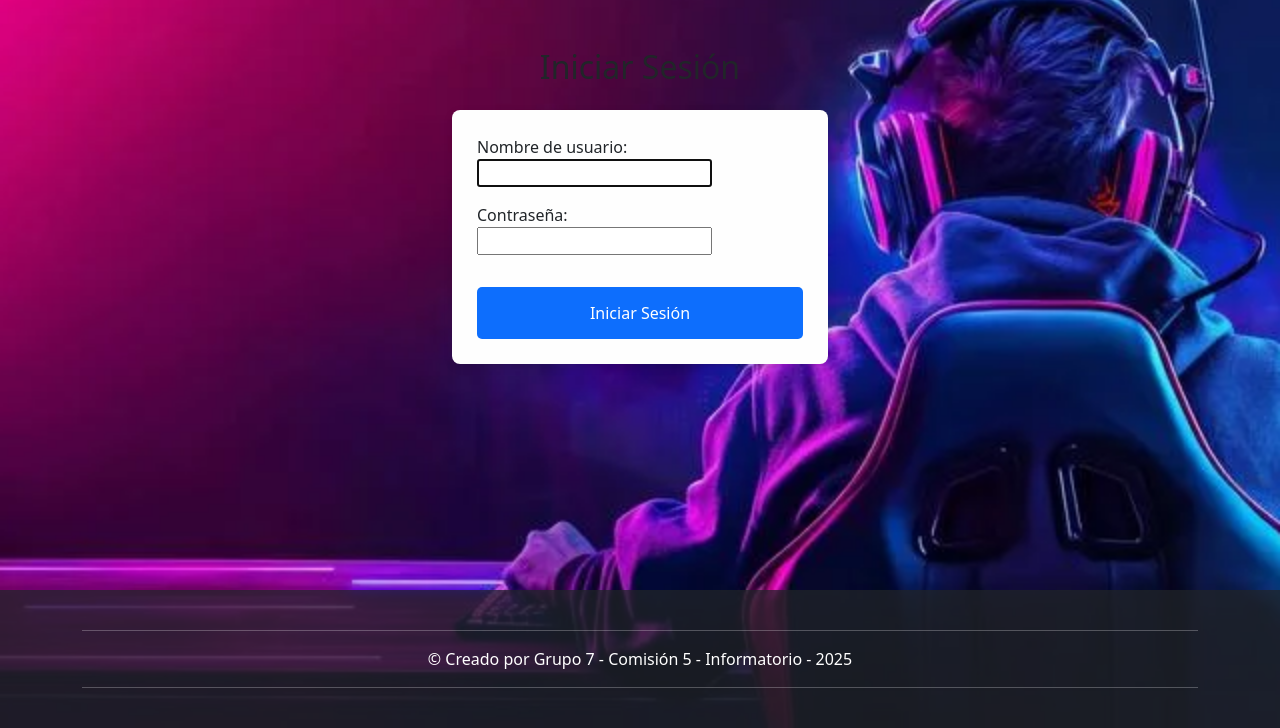
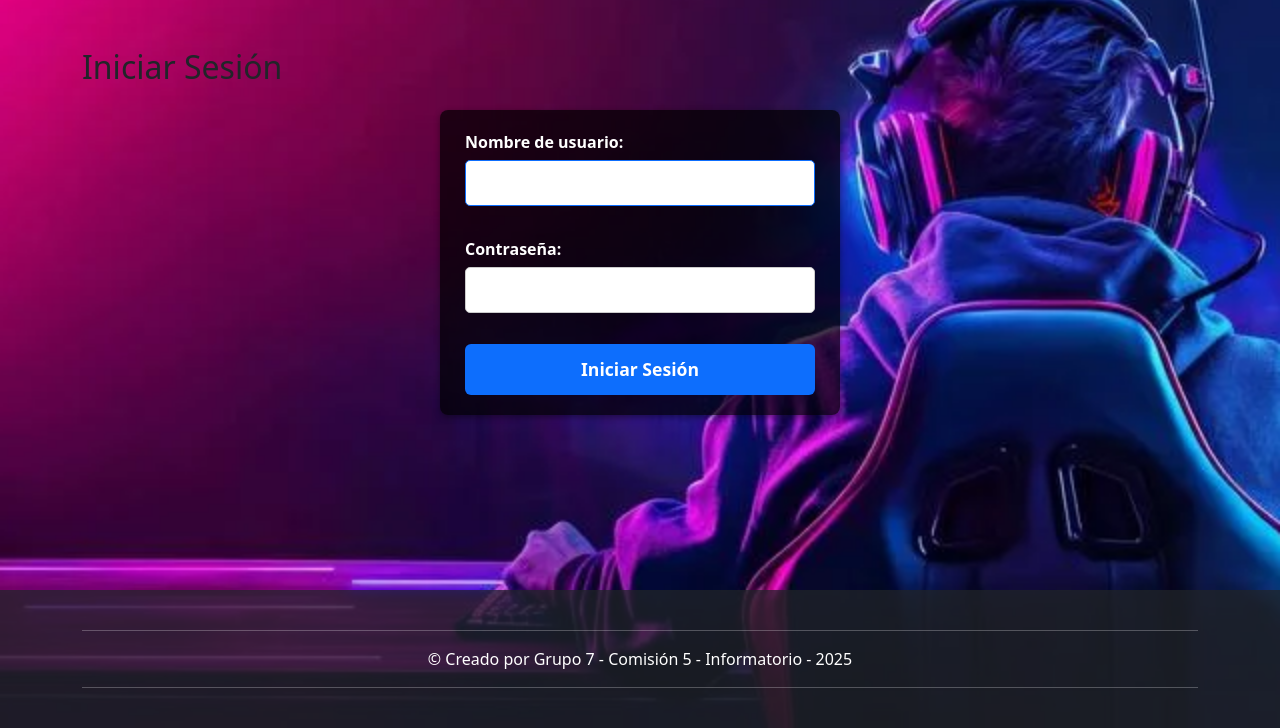
Before and after one commit to Diego-Avanzatti/G-Seven, a Django app: page /iniciar_sesion/ in a window 1280 px wide. Shown: the part 72-800 px from the top of the page. Run offline with Django 5.2, Linux system fonts and the light colour scheme.

Commit message:
Actualización login

```diff
--- a/blog/static/css/usuarios/login.css
+++ b/blog/static/css/usuarios/login.css
@@ -1,14 +1,56 @@
-.container{
-  flex: 1;
+/* Contenedor principal del formulario de login */
+.form-container {
+  background-color: rgba(0, 0, 0, 0.7); /* Fondo oscuro semitransparente */
+  padding: 20px 25px;
+  border-radius: 8px;
+  box-shadow: 0 2px 6px rgba(0,0,0,0.4);
+  color: white; /* Texto blanco para contraste */
+  max-width: 400px; /* más angosto que el de post */
+  margin: auto;
 }
 
-form {
-  background-color: #fefefe;
-  padding: 25px;
-  border-radius: 8px;
-  box-shadow: 0 3px 10px rgba(0,0,0,0.1);
+/* Etiquetas */
+.form-container label {
+  font-weight: 600;
+  margin-bottom: 6px;
+  display: block;
 }
 
-button {
+/* Campos de texto y contraseña */
+.form-container input[type="text"],
+.form-container input[type="password"] {
+  width: 100%;
+  padding: 10px 12px;
+  border: 1.5px solid #ccc;
+  border-radius: 5px;
+  font-size: 1rem;
+  margin-bottom: 15px;
+  background-color: #fff; /* Fondo blanco */
+  color: #000; /* Texto negro */
+  box-sizing: border-box;
+  transition: border-color 0.3s ease;
+}
+
+/* Efecto al enfocar */
+.form-container input:focus {
+  border-color: #0d6efd;
+  outline: none;
+}
+
+/* Botón */
+.form-container button[type="submit"] {
+  background-color: #0d6efd;
+  color: white;
+  font-weight: 700;
+  padding: 12px 0;
   font-size: 1.1rem;
+  border: none;
+  border-radius: 6px;
+  cursor: pointer;
+  transition: background-color 0.3s ease;
+  width: 100%;
 }
+
+.form-container button[type="submit"]:hover {
+  background-color: #0847c3;
+}
--- a/blog/templates/usuarios/login.html
+++ b/blog/templates/usuarios/login.html
@@ -18,14 +18,16 @@
 {% endblock %}
 
 {% block contenido %}
-<main class="container my-5" style="max-width: 400px;">
-  <h2 class="mb-4 text-center">Iniciar Sesión</h2>
+<main class="container my-5">
+  <h2 class="mb-4">Iniciar Sesión</h2>
 
-  <form method="post" enctype="multipart/form-data">
-    {% csrf_token %}
-    {{ form.as_p }}
-    <button type="submit" class="btn btn-primary w-100 mt-3">Iniciar Sesión</button>
-  </form>
+  <div class="form-container">
+    <form method="post" enctype="multipart/form-data">
+      {% csrf_token %}
+      {{ form.as_p }}
+      <button type="submit">Iniciar Sesión</button>
+    </form>
+  </div>
 </main>
 {% endblock %}
 
```
Also changed, not shown: blog/static/css/posts/agregar_post.css (line endings or trailing spaces).
